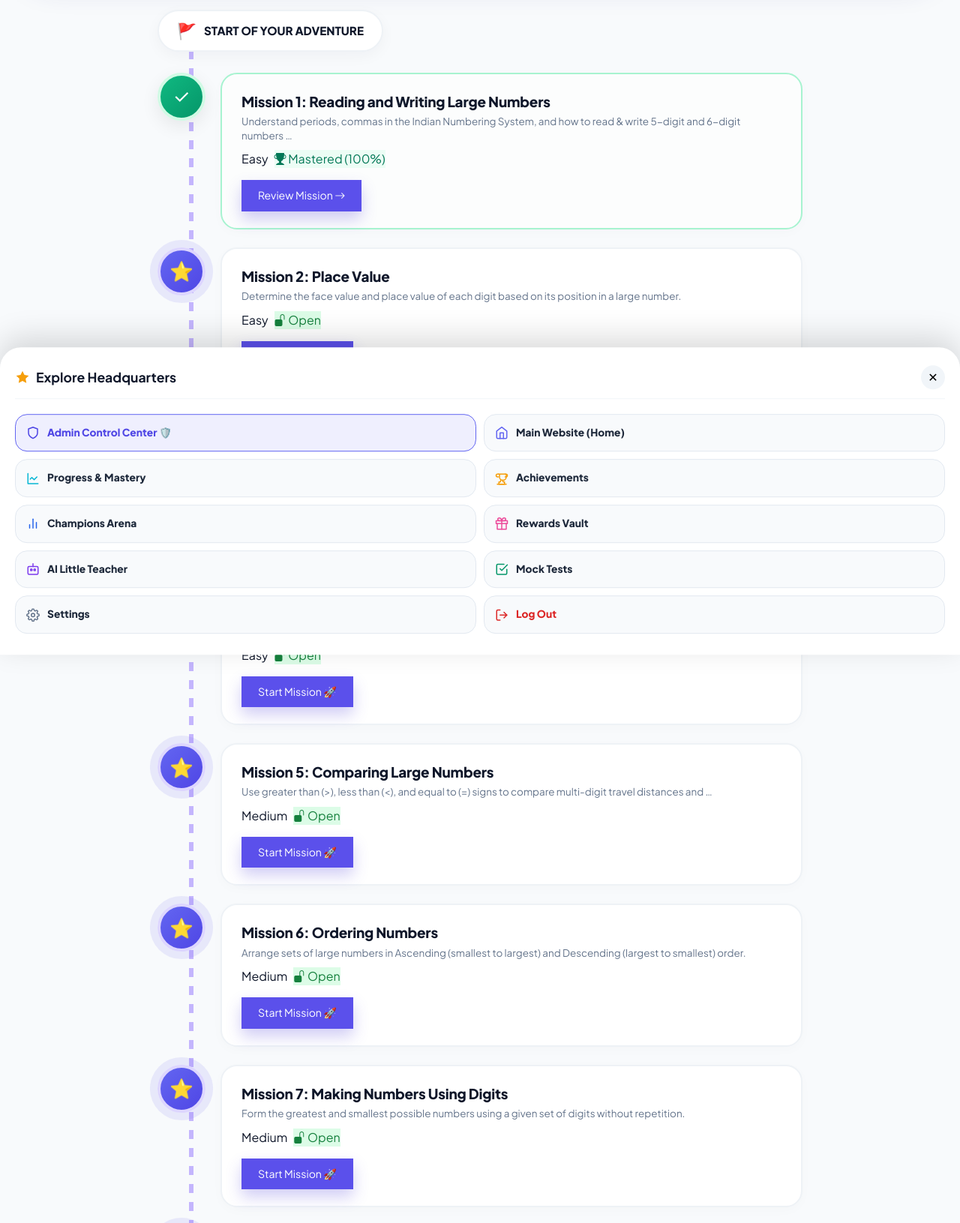
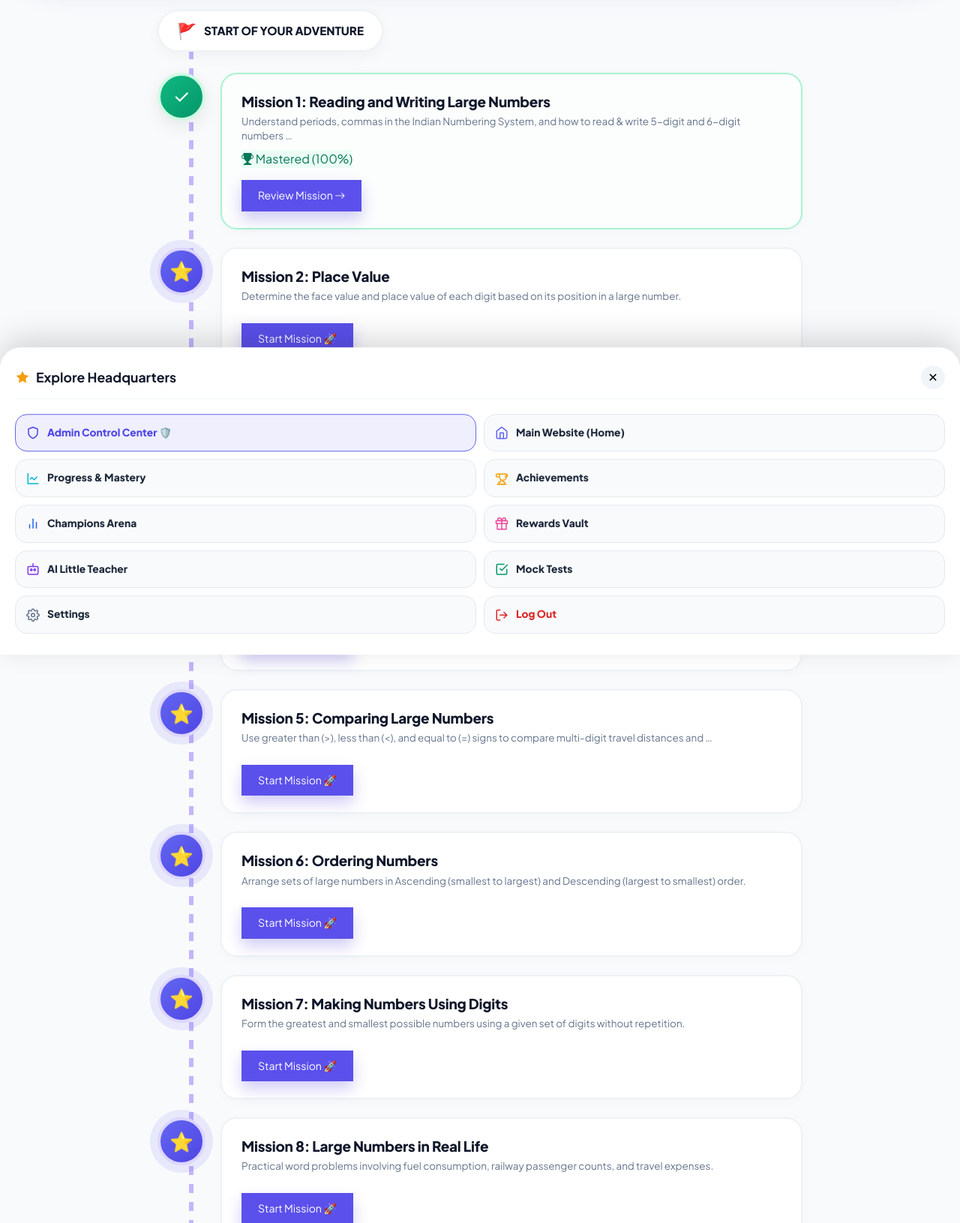
Before and after one commit to GauravLatkute/TezMindz, a Django app: page /chapter/1/ in a window 1280 px wide. Shown: the part 337-1968 px from the top of the page at 75% size. Run offline with Django 5.2, Linux system fonts and the light colour scheme; a user stored in the database is signed in; data comes from the database, SQL or seed files in the repository.

Commit message:
ui: remove Open badge and Easy/Hard difficulty badges from chapter adventure map cards

```diff
--- a/frontend/templates/chapter.html
+++ b/frontend/templates/chapter.html
@@ -249,18 +249,17 @@
       <div class="step-info-col">
         <h3>Mission {{ concept.order }}: {{ concept.name }}</h3>
         <p>{{ concept.description|truncatewords:18 }}</p>
+        {% if concept.progress.is_mastered or concept.progress.quiz_completed or concept.progress.game_completed %}
         <div class="step-badges-row">
-          <span class="badge-pill purple">{{ concept.get_difficulty_display }}</span>
           {% if concept.progress.is_mastered %}
             <span class="badge-pill" style="background:#ECFDF5;color:#047857;"><i class="bi bi-trophy-fill"></i> Mastered (100%)</span>
           {% elif concept.progress.quiz_completed %}
             <span class="badge-pill" style="background:#EFF6FF;color:#2563EB;"><i class="bi bi-patch-check-fill"></i> Quiz Complete</span>
           {% elif concept.progress.game_completed %}
             <span class="badge-pill" style="background:#FEF3C7;color:#D97706;"><i class="bi bi-controller"></i> Game Complete</span>
-          {% else %}
-            <span class="badge-pill" style="background:#DCFCE7;color:#15803D;"><i class="bi bi-unlock-fill"></i> Open</span>
           {% endif %}
         </div>
+        {% endif %}
       </div>
 
       <div class="step-action-col">
```
